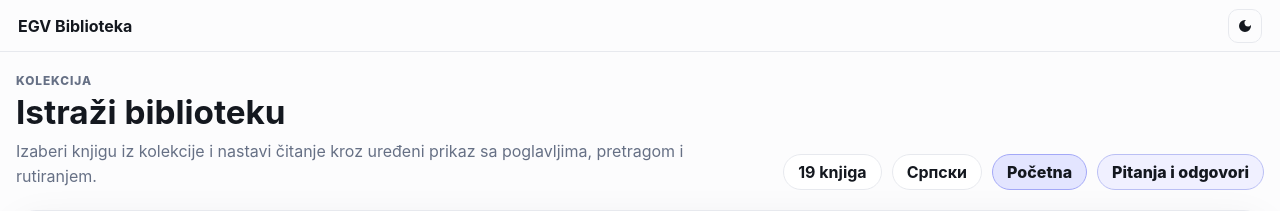
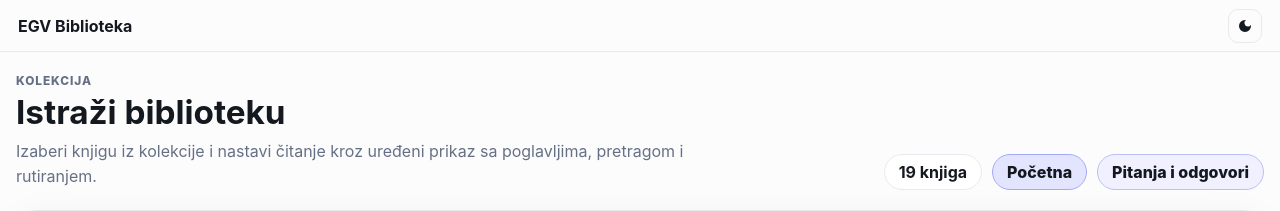
Before and after one commit to apopovski/egvbiblioteka, a React (Vite) app: page / in a window 1280 px wide. Shown: the top 211 px of the page. Built offline with nearby package versions, Linux system fonts and the light colour scheme.

Commit message:
Remove language bubble from library summary menu

```diff
--- a/src/App.tsx
+++ b/src/App.tsx
@@ -2019,7 +2019,6 @@ export default function App() {
             </div>
             <div className="biblioteka-library-summary">
               <span className="biblioteka-library-summary-pill">{LIBRARY.length} knjiga</span>
-              <span className="biblioteka-library-summary-pill">{LANGUAGE_LABELS[language]}</span>
               <button
                 type="button"
                 className={`biblioteka-library-summary-link ${libraryHomeTab === 'library' ? 'active' : ''}`}
```
